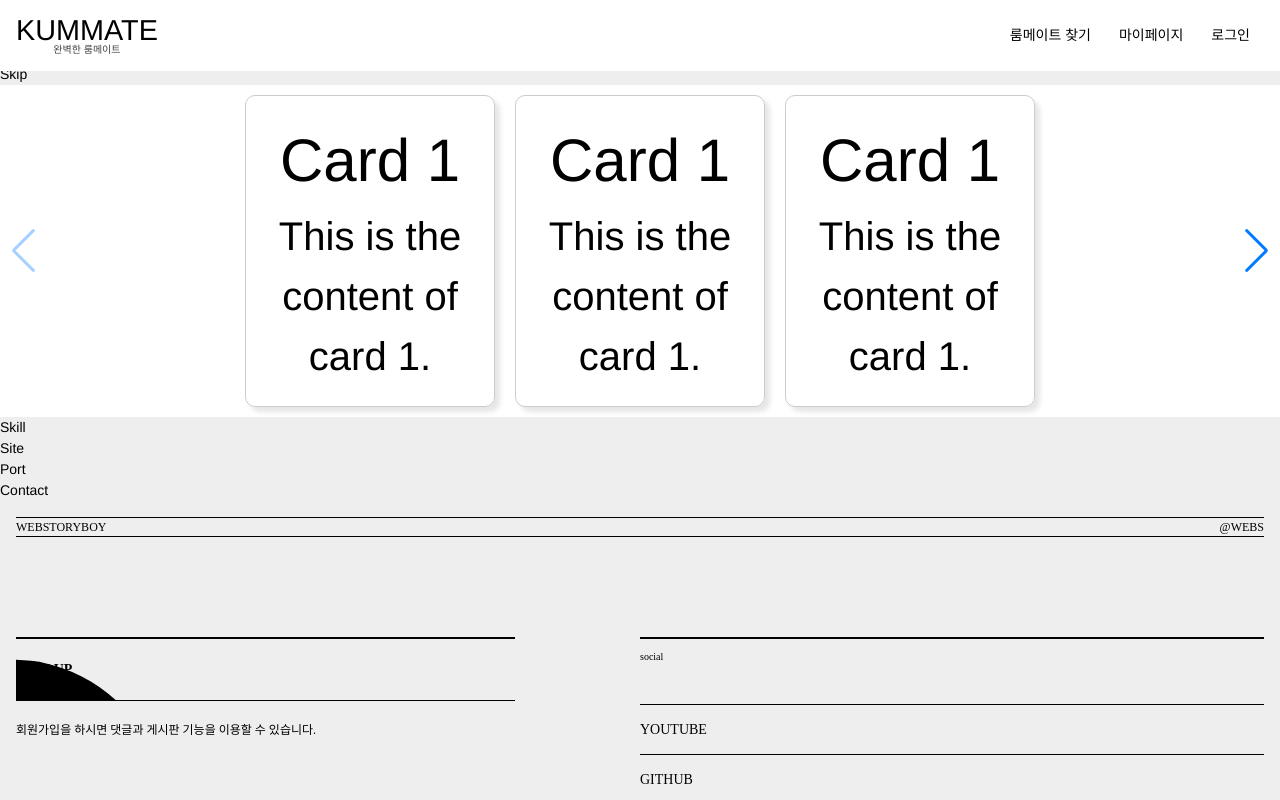
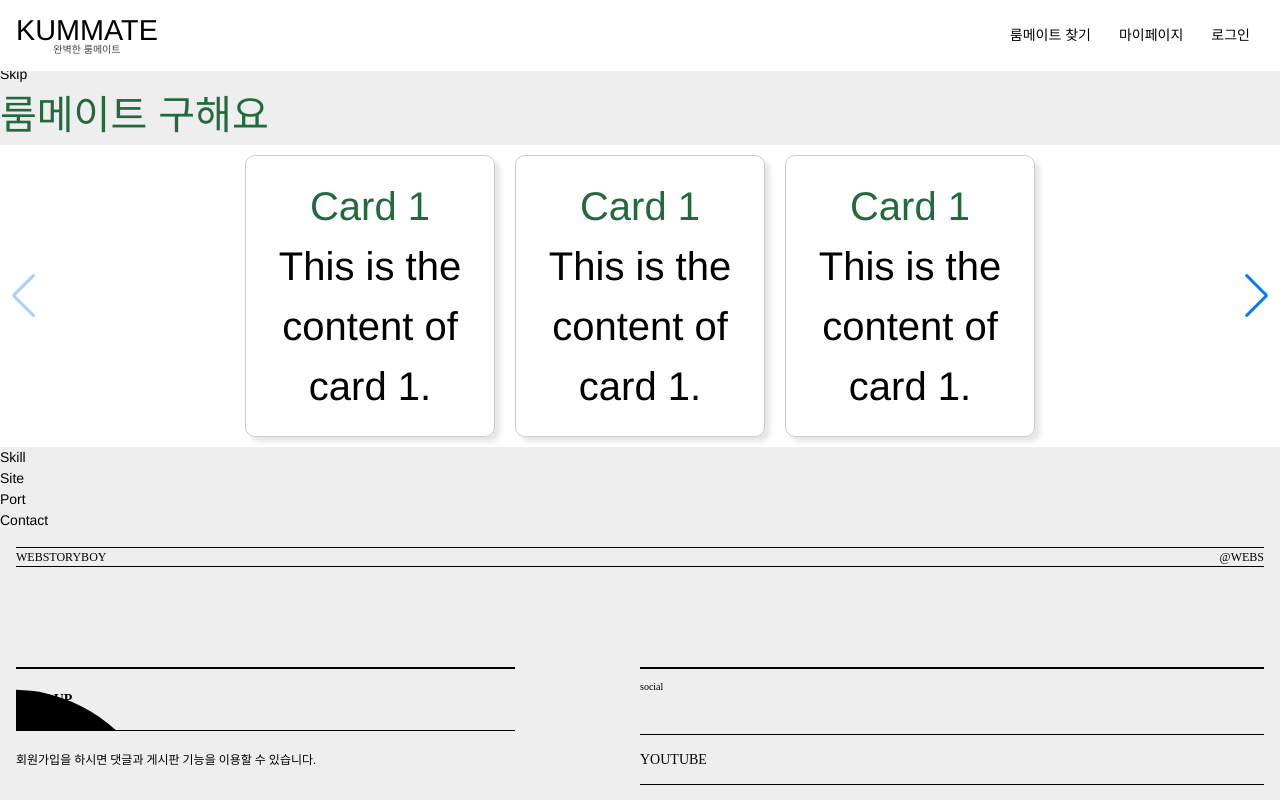
Before and after one commit to sweeetpotaooo/port2023-react, a React (Create React App) app: page / in a window 1280 px wide. Shown: the top 800 px of the page. Built offline with nearby package versions, Linux system fonts and the light colour scheme; a small style sheet from the web is missing; a web font is replaced by a local one.

Commit message:
main label

```diff
--- a/src/assets/scss/section/_slider.scss
+++ b/src/assets/scss/section/_slider.scss
@@ -42,3 +42,7 @@ body {
     object-fit: cover;
   }
 }
+.slider-container h2 {
+  font-size: 40px;
+  color: #22693c;
+}
--- a/src/components/Card.jsx
+++ b/src/components/Card.jsx
@@ -13,6 +13,7 @@ import React from 'react';
 
 function Card({ title, content }) {
   return (
+
     <div className="card">
       <h2>{title}</h2>
       <p>{content}</p>
--- a/src/components/Slider.jsx
+++ b/src/components/Slider.jsx
@@ -11,6 +11,8 @@ import { Navigation } from 'swiper/modules';
 
 export default function Slider() {
   return (
+    <div className="slider-container">
+    <h2>룸메이트 구해요</h2>
     <Swiper navigation={true} modules={[Navigation]} className="mySwiper">
       <SwiperSlide>
         <Card title="Card 1" content="This is the content of card 1." />
@@ -18,7 +20,8 @@ export default function Slider() {
         <Card title="Card 1" content="This is the content of card 1." />
       </SwiperSlide>
       <SwiperSlide>
-          <Card title="Card 2" content="This is the content of card 1." /></SwiperSlide>
+        <Card title="Card 2" content="This is the content of card 1." />
+      </SwiperSlide>
       <SwiperSlide><Card title="Card 1" content="This is the content of card 1." /></SwiperSlide>
       <SwiperSlide><Card title="Card 1" content="This is the content of card 1." /></SwiperSlide>
       <SwiperSlide><Card title="Card 1" content="This is the content of card 1." /></SwiperSlide>
@@ -27,5 +30,6 @@ export default function Slider() {
       <SwiperSlide><Card title="Card 1" content="This is the content of card 1." /></SwiperSlide>
       <SwiperSlide><Card title="Card 1" content="This is the content of card 1." /></SwiperSlide>
     </Swiper>
+  </div>
   );
 }
```
Lines whose indentation alone changed are shown as unchanged.
